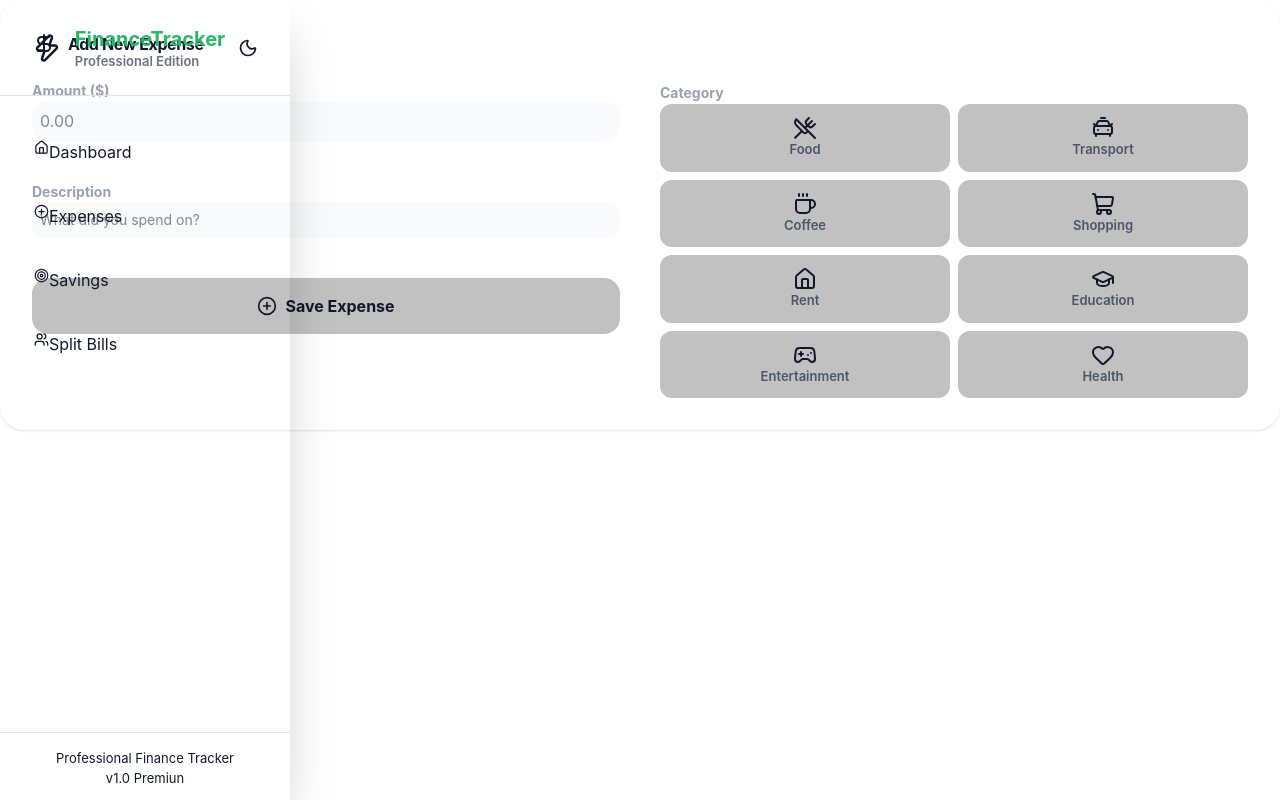
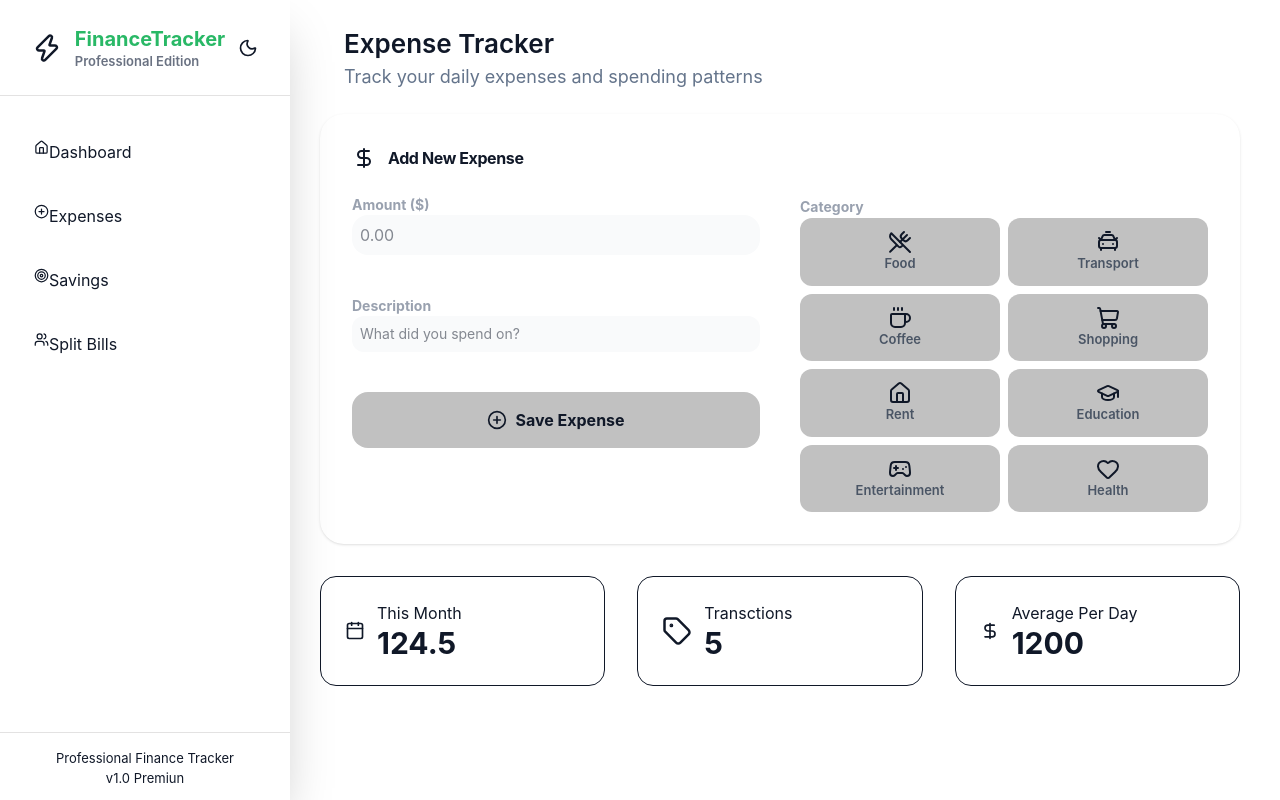
Before and after one commit to mekihallil/finance-tracker, a React (Vite) app in the folder frontend/: page /expense in a window 1280 px wide. Built offline with nearby package versions, Linux system fonts and the light colour scheme; no server answers.

Commit message:
style: improve UI styling in multiple components

```diff
--- a/frontend/src/page/Dashborad.tsx
+++ b/frontend/src/page/Dashborad.tsx
@@ -3,14 +3,12 @@ import { GetExpenses } from "@/components/GetExpense";
 import { QuickAction } from "@/components/QuickActionsCard";
 import { TotalInfo } from "@/components/TotalInfo";
 import type { FC, ReactElement } from "react";
-import { NavBar } from "../page/NavBar";
 
 export const Dashboard: FC = (): ReactElement => {
   return (
     <>
       <section>
-        <NavBar />
-        <div className="ml-80 max-lg:mx-1">
+        <div className="ml-80 mr-10">
           <FinancialDashbord />
           <TotalInfo />
           <QuickAction />
--- a/frontend/src/page/Expense.tsx
+++ b/frontend/src/page/Expense.tsx
@@ -1,19 +1,17 @@
 import { AddExpense } from "@/components/AddExpense";
 import { ExpenseTitle } from "@/components/ExpenseTitle";
 import { ThisMonth } from "@/components/ThisMonth";
-import { NavBar } from "@/page/NavBar";
 import type { FC, ReactElement } from "react";
 
 export const Expense: FC = (): ReactElement => {
   return (
     <>
       <section>
-        <NavBar />
-        <section className="ml-80">
+        <div className="ml-80 mr-10">
           <ExpenseTitle />
           <AddExpense />
           <ThisMonth />
-        </section>
+        </div>
       </section>
     </>
   );
--- a/frontend/src/router.tsx
+++ b/frontend/src/router.tsx
@@ -1,7 +1,7 @@
 import { createBrowserRouter } from "react-router";
-import { App } from "./app";
-import { AddExpense } from "./components/AddExpense";
+import { App } from "./App";
 import { Dashboard } from "./page/Dashborad";
+import { Expense } from "./page/Expense";
 export const router = createBrowserRouter([
   {
     path: "/",
@@ -14,7 +14,7 @@ export const router = createBrowserRouter([
       },
       {
         path: "expense",
-        element: <AddExpense />,
+        element: <Expense />,
       },
     ],
   },
```
